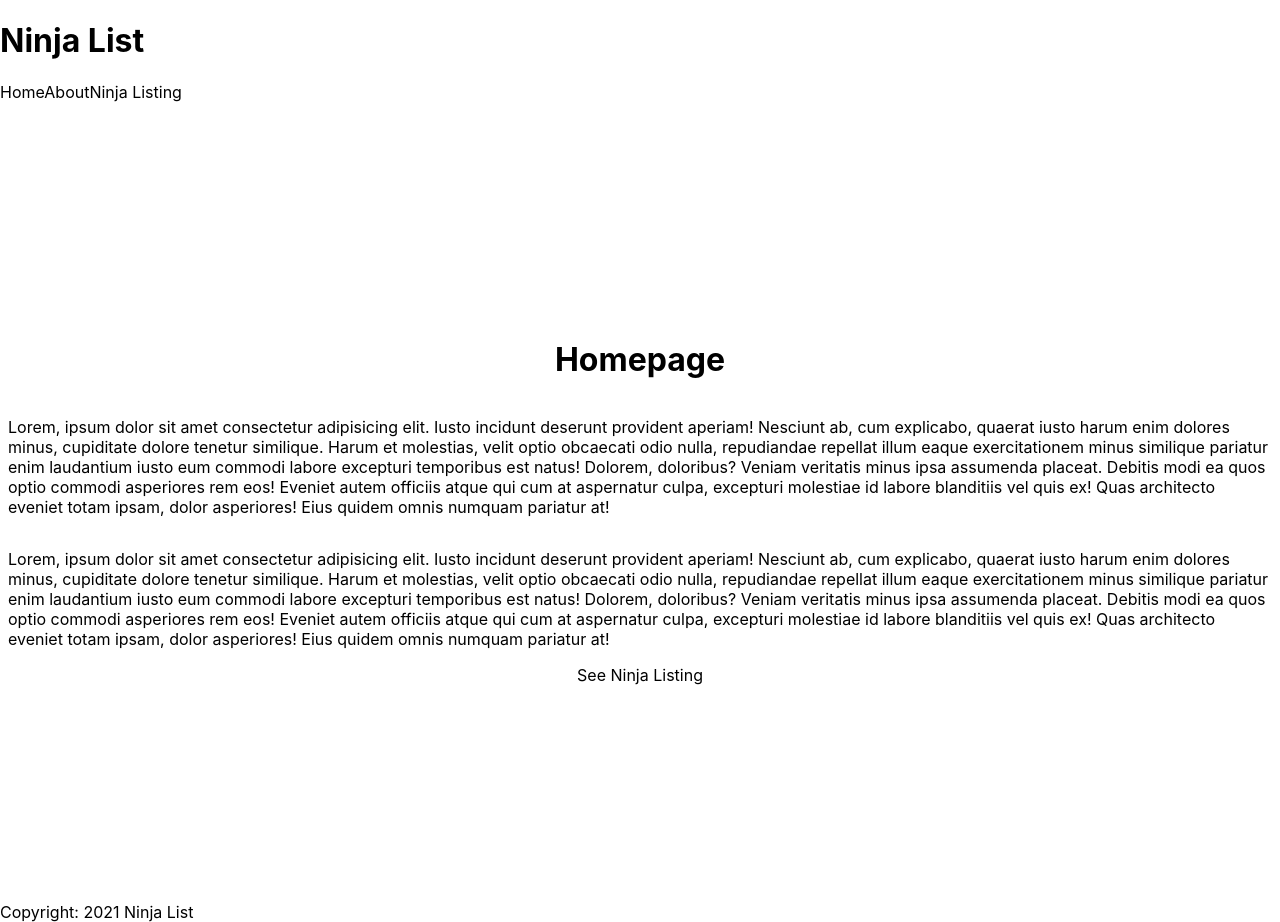
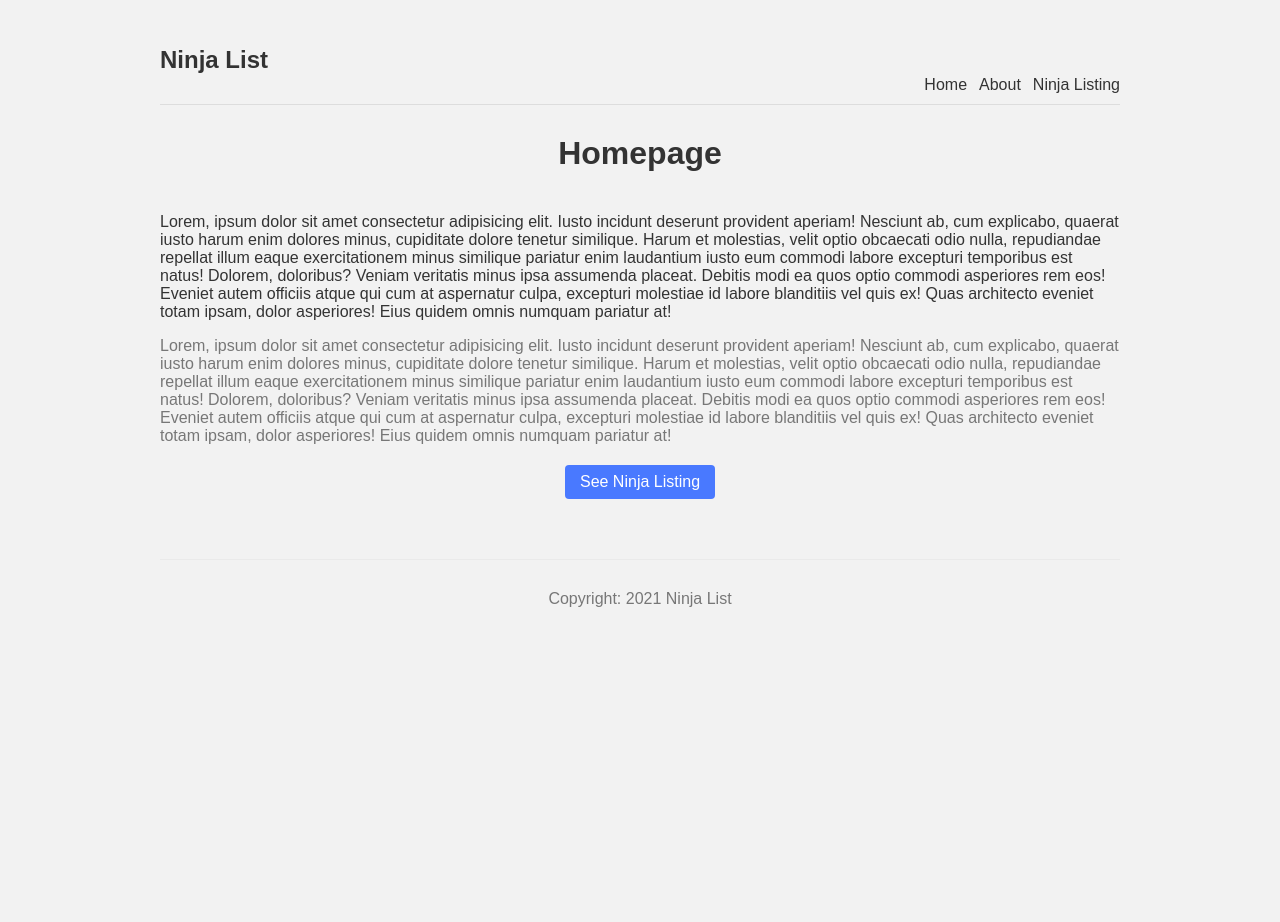
Before and after one commit to yomiaishida/next-listing, a Next.js app: page / in a window 1280 px wide. After the commit the page ends 800 px from the top, so only its background shows below. Built offline with nearby package versions, Linux system fonts and the light colour scheme.

Commit message:
Adding css styles to next app

```diff
--- a/comoponents/Footer.js
+++ b/comoponents/Footer.js
@@ -1,7 +1,7 @@
 import React from "react";
 
 const Footer = () => {
-  return <div>Copyright: 2021 Ninja List</div>;
+  return <footer>Copyright: 2021 Ninja List</footer>;
 };
 
 export default Footer;
--- a/comoponents/Navbar.js
+++ b/comoponents/Navbar.js
@@ -3,7 +3,7 @@
 
 const Navbar = () => {
   return (
-    <div>
+    <nav>
       <div className="logo">
         <h1>Ninja List</h1>
       </div>
@@ -16,7 +16,7 @@
       <Link href="/ninjas">
         <a>Ninja Listing</a>
       </Link>
-    </div>
+    </nav>
   );
 };
 
--- a/pages/index.js
+++ b/pages/index.js
@@ -5,9 +5,9 @@
 
 export default function Home() {
   return (
-    <div className={styles.container}>
-      <h1>Homepage</h1>
-      <p>
+    <div>
+      <h1 className={styles.title}>Homepage</h1>
+      <p className={styles.textt}>
         Lorem, ipsum dolor sit amet consectetur adipisicing elit. Iusto incidunt
         deserunt provident aperiam! Nesciunt ab, cum explicabo, quaerat iusto
         harum enim dolores minus, cupiditate dolore tenetur similique. Harum et
@@ -20,7 +20,7 @@
         ex! Quas architecto eveniet totam ipsam, dolor asperiores! Eius quidem
         omnis numquam pariatur at!
       </p>
-      <p>
+      <p className={styles.text}>
         Lorem, ipsum dolor sit amet consectetur adipisicing elit. Iusto incidunt
         deserunt provident aperiam! Nesciunt ab, cum explicabo, quaerat iusto
         harum enim dolores minus, cupiditate dolore tenetur similique. Harum et
@@ -34,7 +34,7 @@
         omnis numquam pariatur at!
       </p>
       <Link href="/ninjas">
-        <a> See Ninja Listing</a>
+        <a className={styles.btn}> See Ninja Listing</a>
       </Link>
     </div>
   );
--- a/styles/Home.module.css
+++ b/styles/Home.module.css
@@ -1,122 +1,20 @@
-.container {
-  min-height: 100vh;
-  padding: 0 0.5rem;
-  display: flex;
-  flex-direction: column;
-  justify-content: center;
-  align-items: center;
-}
-
-.main {
-  padding: 5rem 0;
-  flex: 1;
-  display: flex;
-  flex-direction: column;
-  justify-content: center;
-  align-items: center;
-}
-
-.footer {
-  width: 100%;
-  height: 100px;
-  border-top: 1px solid #eaeaea;
-  display: flex;
-  justify-content: center;
-  align-items: center;
-}
-
-.footer img {
-  margin-left: 0.5rem;
-}
-
-.footer a {
-  display: flex;
-  justify-content: center;
-  align-items: center;
-}
-
-.title a {
-  color: #0070f3;
-  text-decoration: none;
-}
-
-.title a:hover,
-.title a:focus,
-.title a:active {
-  text-decoration: underline;
-}
-
 .title {
-  margin: 0;
-  line-height: 1.15;
-  font-size: 4rem;
-}
-
-.title,
-.description {
+  color: #333;
+  padding-bottom: 20px;
   text-align: center;
 }
 
-.description {
-  line-height: 1.5;
-  font-size: 1.5rem;
+.text {
+  color: #777;
 }
 
-.code {
-  background: #fafafa;
-  border-radius: 5px;
-  padding: 0.75rem;
-  font-size: 1.1rem;
-  font-family: Menlo, Monaco, Lucida Console, Liberation Mono, DejaVu Sans Mono,
-    Bitstream Vera Sans Mono, Courier New, monospace;
+.btn {
+  display: block;
+  width: 150px;
+  padding: 8px 0;
+  margin: 20px auto;
+  background: #4979ff;
+  border-radius: 4px;
+  color: #fff;
+  text-align: center;
 }
-
-.grid {
-  display: flex;
-  align-items: center;
-  justify-content: center;
-  flex-wrap: wrap;
-  max-width: 800px;
-  margin-top: 3rem;
-}
-
-.card {
-  margin: 1rem;
-  flex-basis: 45%;
-  padding: 1.5rem;
-  text-align: left;
-  color: inherit;
-  text-decoration: none;
-  border: 1px solid #eaeaea;
-  border-radius: 10px;
-  transition: color 0.15s ease, border-color 0.15s ease;
-}
-
-.card:hover,
-.card:focus,
-.card:active {
-  color: #0070f3;
-  border-color: #0070f3;
-}
-
-.card h3 {
-  margin: 0 0 1rem 0;
-  font-size: 1.5rem;
-}
-
-.card p {
-  margin: 0;
-  font-size: 1.25rem;
-  line-height: 1.5;
-}
-
-.logo {
-  height: 1em;
-}
-
-@media (max-width: 600px) {
-  .grid {
-    width: 100%;
-    flex-direction: column;
-  }
-}
--- a/styles/globals.css
+++ b/styles/globals.css
@@ -1,16 +1,41 @@
-html,
 body {
-  padding: 0;
-  margin: 0;
-  font-family: -apple-system, BlinkMacSystemFont, Segoe UI, Roboto, Oxygen,
-    Ubuntu, Cantarell, Fira Sans, Droid Sans, Helvetica Neue, sans-serif;
+  background: #f2f2f2;
+  color: #333;
+  font-family: "Nunito", sans-serif;
 }
 
 a {
-  color: inherit;
+  color: #333;
   text-decoration: none;
 }
 
-* {
-  box-sizing: border-box;
+.content {
+  max-width: 960px;
+  margin: 0 auto;
 }
+
+nav {
+  margin: 16px auto 30px;
+  padding: 10px 0;
+  display: flex;
+  justify-content: flex-end;
+  align-items: flex-end;
+  border-bottom: 1px solid #ddd;
+}
+
+nav a {
+  margin-left: 12px;
+}
+
+nav .logo {
+  margin-right: auto;
+}
+
+footer {
+  display: block;
+  text-align: center;
+  padding: 30px 0;
+  margin-top: 60px;
+  color: #777;
+  border-top: 1px solid #eaeaea;
+}
```
Also changed, not shown: styles/Ninjas.module.css (added).
